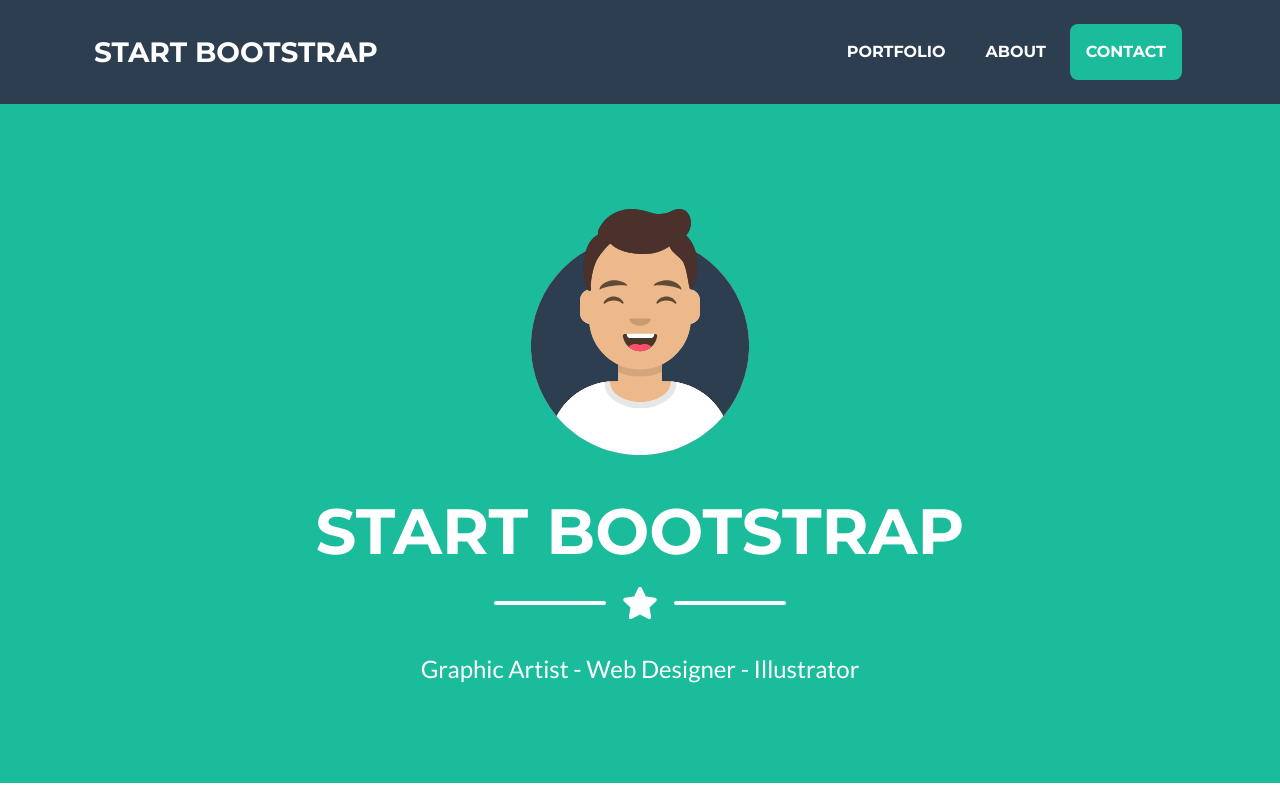
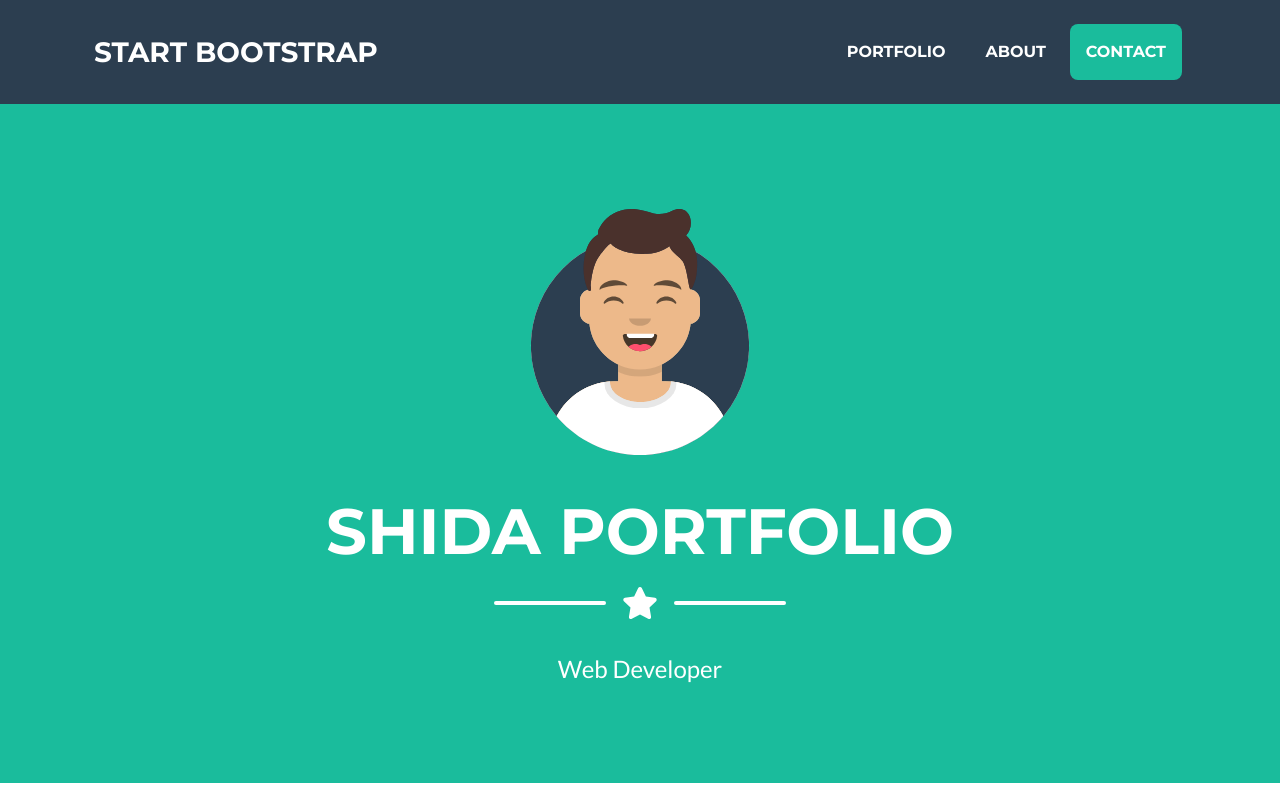
Before and after one commit to 44kyne/engineer-portfolio, a plain HTML site: page index.html in a window 1280 px wide. Shown: the top 800 px of the page. Drawn offline with nearby package versions, Linux system fonts and the light colour scheme.

Commit message:
change test

```diff
--- a/index.html
+++ b/index.html
@@ -5,7 +5,7 @@
         <meta name="viewport" content="width=device-width, initial-scale=1, shrink-to-fit=no" />
         <meta name="description" content="" />
         <meta name="author" content="" />
-        <title>Freelancer - Start Bootstrap Theme</title>
+        <title>Portfolio shida</title>
         <!-- Favicon-->
         <link rel="icon" type="image/x-icon" href="assets/img/favicon.ico" />
         <!-- Font Awesome icons (free version)-->
@@ -40,7 +40,7 @@
                 <!-- Masthead Avatar Image-->
                 <img class="masthead-avatar mb-5" src="assets/img/avataaars.svg" alt="" />
                 <!-- Masthead Heading-->
-                <h1 class="masthead-heading text-uppercase mb-0">Start Bootstrap</h1>
+                <h1 class="masthead-heading text-uppercase mb-0">shida Portfolio</h1>
                 <!-- Icon Divider-->
                 <div class="divider-custom divider-light">
                     <div class="divider-custom-line"></div>
@@ -48,7 +48,7 @@
                     <div class="divider-custom-line"></div>
                 </div>
                 <!-- Masthead Subheading-->
-                <p class="masthead-subheading font-weight-light mb-0">Graphic Artist - Web Designer - Illustrator</p>
+                <p class="masthead-subheading font-weight-light mb-0">Web Developer</p>
             </div>
         </header>
         <!-- Portfolio Section-->
```
